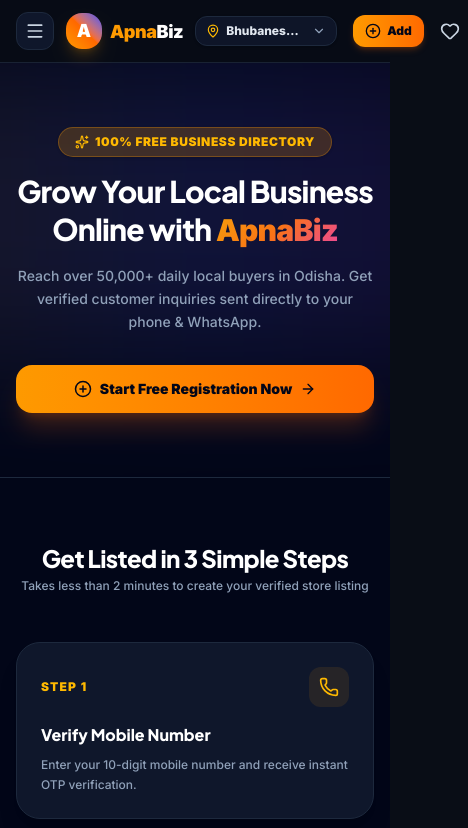
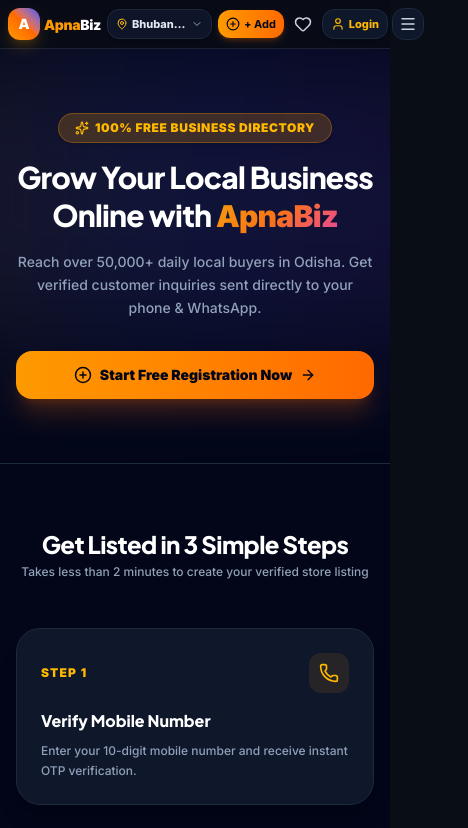
Before and after one commit to nishunisht4997-prog/buuisenessapp, a Next.js app: page /free-listing in a window 390 px wide. Shown: the top 828 px of the page, 468 px wide, since content can reach past the window. Built offline with nearby package versions, Linux system fonts and the light colour scheme.

Commit message:
fix: prominent mobile navbar login button and disabled pinch zoom lock

```diff
--- a/app/components/Navbar.jsx
+++ b/app/components/Navbar.jsx
@@ -15,7 +15,6 @@
   Building2,
   Menu,
   X,
-  Palette,
   Utensils,
   Hotel,
   Sofa,
@@ -24,19 +23,20 @@
   HardHat,
   Dumbbell,
   Package,
-  Home
+  Home,
+  LogIn
 } from "lucide-react";
 import LoginPopup from "./LoginPopup";
 import SavedBusinessesDrawer from "./SavedBusinessesDrawer";
 
 const CITIES = [
-  { name: "Bhubaneswar", state: "Odisha", popular: true },
-  { name: "Cuttack", state: "Odisha", popular: true },
-  { name: "Puri", state: "Odisha", popular: true },
-  { name: "Rourkela", state: "Odisha", popular: true },
-  { name: "Sambalpur", state: "Odisha", popular: false },
-  { name: "Berhampur", state: "Odisha", popular: false },
-  { name: "Balasore", state: "Odisha", popular: false },
+  { name: "Bhubaneswar", short: "BBSR", state: "Odisha", popular: true },
+  { name: "Cuttack", short: "CTC", state: "Odisha", popular: true },
+  { name: "Puri", short: "PURI", state: "Odisha", popular: true },
+  { name: "Rourkela", short: "RKL", state: "Odisha", popular: true },
+  { name: "Sambalpur", short: "SBP", state: "Odisha", popular: false },
+  { name: "Berhampur", short: "BAM", state: "Odisha", popular: false },
+  { name: "Balasore", short: "BLS", state: "Odisha", popular: false },
 ];
 
 const QUICK_NAV_CATEGORIES = [
@@ -76,8 +76,8 @@
 
   return (
     <>
-      {/* 🔹 Top Statistical & Trust Bar */}
-      <div className="bg-slate-950 text-slate-300 text-xs py-1.5 px-4 border-b border-slate-800/80 hidden sm:block">
+      {/* 🔹 Top Statistical & Trust Bar (Desktop only) */}
+      <div className="bg-slate-950 text-slate-300 text-xs py-1.5 px-4 border-b border-slate-800/80 hidden lg:block">
         <div className="max-w-7xl mx-auto flex items-center justify-between">
           <div className="flex items-center gap-6">
             <span className="flex items-center gap-1.5 text-amber-400 font-bold">
@@ -105,51 +105,39 @@
         </div>
       </div>
 
-      {/* 🔹 Glassmorphic Header */}
+      {/* 🔹 Main Glassmorphic Navbar */}
       <header className="w-full glass-nav sticky top-0 z-40 transition-all duration-200">
-        <div className="max-w-7xl mx-auto px-4 sm:px-6 py-3 flex items-center justify-between gap-4">
+        <div className="max-w-7xl mx-auto px-2 sm:px-6 py-2 sm:py-3 flex items-center justify-between gap-1.5 sm:gap-4">
 
-          {/* Glowing Logo & City Selector */}
-          <div className="flex items-center gap-3 sm:gap-6">
-            {/* Mobile Hamburger Menu Toggle */}
-            <button
-              onClick={() => setMobileMenuOpen(!mobileMenuOpen)}
-              className="md:hidden p-2 text-slate-300 hover:text-white rounded-xl bg-slate-900 border border-slate-800"
-              aria-label="Toggle Mobile Menu"
-            >
-              {mobileMenuOpen ? <X size={20} /> : <Menu size={20} />}
-            </button>
-
-            {/* Glow Badge Logo */}
+          {/* LEFT: Logo & City Dropdown */}
+          <div className="flex items-center gap-1.5 sm:gap-3 shrink-0">
+            {/* Logo */}
             <div
               onClick={() => router.push("/")}
-              className="flex items-center gap-2 cursor-pointer group"
+              className="flex items-center gap-1 sm:gap-2 cursor-pointer group shrink-0"
             >
-              <div className="relative">
-                <div className="w-9 h-9 sm:w-10 sm:h-10 rounded-2xl bg-gradient-to-tr from-amber-500 via-orange-500 to-indigo-600 flex items-center justify-center text-white font-black text-lg sm:text-xl shadow-lg shadow-amber-500/20 group-hover:scale-105 transition-transform duration-300">
-                  A
-                </div>
+              <div className="w-8 h-8 sm:w-10 sm:h-10 rounded-xl sm:rounded-2xl bg-gradient-to-tr from-amber-500 via-orange-500 to-indigo-600 flex items-center justify-center text-white font-black text-sm sm:text-xl shadow-lg shadow-amber-500/20 group-hover:scale-105 transition-transform duration-300">
+                A
               </div>
-
-              <h1 className="text-lg sm:text-2xl font-black tracking-tight leading-none whitespace-nowrap">
+              <h1 className="text-sm sm:text-2xl font-black tracking-tight leading-none whitespace-nowrap">
                 <span className="text-amber-500">Apna</span>
                 <span className="text-white">Biz</span>
               </h1>
             </div>
 
             {/* City Dropdown Selector */}
-            <div className="relative" ref={cityDropdownRef}>
+            <div className="relative shrink-0" ref={cityDropdownRef}>
               <button
                 onClick={() => setShowCityDropdown(!showCityDropdown)}
-                className="flex items-center gap-1.5 bg-slate-900/90 hover:bg-slate-800 text-slate-200 text-xs sm:text-sm font-extrabold px-2.5 sm:px-3.5 py-1.5 sm:py-2 rounded-xl border border-slate-800 transition-colors shadow-sm"
+                className="flex items-center gap-1 bg-slate-900/90 hover:bg-slate-800 text-slate-200 text-[11px] sm:text-sm font-extrabold px-2 sm:px-3 py-1.5 sm:py-2 rounded-xl border border-slate-800 transition-colors shadow-sm"
               >
-                <MapPin size={14} className="text-amber-400 shrink-0" />
-                <span className="truncate max-w-[80px] sm:max-w-[130px]">{selectedCity}</span>
-                <ChevronDown size={14} className={`text-slate-400 transition-transform duration-200 ${showCityDropdown ? "rotate-180" : ""}`} />
+                <MapPin size={12} className="text-amber-400 shrink-0" />
+                <span className="truncate max-w-[55px] sm:max-w-[120px]">{selectedCity}</span>
+                <ChevronDown size={12} className={`text-slate-400 transition-transform duration-200 ${showCityDropdown ? "rotate-180" : ""}`} />
               </button>
 
               {showCityDropdown && (
-                <div className="absolute top-full left-0 mt-2 w-56 sm:w-60 bg-slate-900 rounded-2xl shadow-2xl border border-slate-800 p-2.5 z-50 animate-in fade-in slide-in-from-top-2 duration-200 text-white">
+                <div className="absolute top-full left-0 mt-2 w-52 sm:w-60 bg-slate-900 rounded-2xl shadow-2xl border border-slate-800 p-2 sm:p-2.5 z-50 animate-in fade-in slide-in-from-top-2 duration-200 text-white">
                   <div className="text-[10px] font-extrabold text-slate-400 px-3 py-1 uppercase tracking-wider flex items-center justify-between">
                     <span>Select Location</span>
                     <span className="text-emerald-400 font-mono">GPS Active</span>
@@ -187,45 +175,55 @@
             </div>
           </div>
 
-          {/* Right Action Controls */}
-          <div className="flex items-center gap-2 sm:gap-3">
-            {/* Free Listing CTA */}
+          {/* RIGHT: Action Controls (Always Visible on Mobile & Desktop) */}
+          <div className="flex items-center gap-1 sm:gap-2.5 shrink-0">
+            {/* Free Listing CTA Button */}
             <button
               onClick={() => router.push("/free-listing")}
-              className="bg-gradient-to-r from-amber-500 to-orange-500 hover:from-amber-600 hover:to-orange-600 text-slate-950 font-black px-3 sm:px-4 py-2 rounded-xl text-xs sm:text-sm flex items-center gap-1.5 shadow-md shadow-orange-500/20 hover:shadow-lg transition-all duration-200 whitespace-nowrap"
+              className="bg-gradient-to-r from-amber-500 to-orange-500 hover:from-amber-600 hover:to-orange-600 text-slate-950 font-black px-2 sm:px-3.5 py-1.5 sm:py-2 rounded-xl text-[11px] sm:text-xs flex items-center gap-1 shadow-md shadow-orange-500/20 hover:shadow-lg transition-all duration-200 whitespace-nowrap"
             >
-              <PlusCircle size={16} />
-              <span className="hidden xs:inline">Free Listing</span>
-              <span className="xs:hidden">Add</span>
+              <PlusCircle size={14} />
+              <span className="hidden sm:inline">Free Listing</span>
+              <span className="sm:hidden font-bold">+ Add</span>
             </button>
 
-            {/* Bookmark Drawer Trigger */}
+            {/* Saved Bookmarks Button */}
             <button
               onClick={() => setShowBookmarks(true)}
-              className="relative p-2 sm:p-2.5 text-slate-300 hover:text-amber-400 hover:bg-slate-800 rounded-xl transition-colors"
+              className="relative p-1.5 sm:p-2.5 text-slate-300 hover:text-amber-400 hover:bg-slate-800 rounded-xl transition-colors shrink-0"
               aria-label="Saved businesses"
               title="Saved Businesses"
             >
-              <Heart size={20} />
+              <Heart size={18} className="sm:w-5 sm:h-5" />
               {bookmarkCount > 0 && (
-                <span className="absolute -top-1 -right-1 bg-rose-500 text-white text-[10px] font-black w-4 h-4 rounded-full flex items-center justify-center shadow animate-pulse">
+                <span className="absolute -top-1 -right-1 bg-rose-500 text-white text-[9px] font-black w-4 h-4 rounded-full flex items-center justify-center shadow animate-pulse">
                   {bookmarkCount}
                 </span>
               )}
             </button>
 
-            {/* Desktop Login Button */}
+            {/* Login / Sign Up Button (Prominently visible on Mobile too!) */}
             <button
               onClick={() => setShowLogin(true)}
-              className="hidden sm:flex items-center gap-1.5 bg-slate-900 hover:bg-slate-800 border border-slate-800 text-white font-bold px-4 py-2 rounded-xl text-xs sm:text-sm shadow-sm transition-all whitespace-nowrap"
+              className="bg-slate-900 hover:bg-slate-800 border border-slate-800 text-white font-bold px-2 sm:px-3.5 py-1.5 sm:py-2 rounded-xl text-[11px] sm:text-xs flex items-center gap-1 shadow-sm transition-all whitespace-nowrap"
             >
-              <User size={16} className="text-amber-400" />
-              <span>Login / Sign Up</span>
+              <User size={14} className="text-amber-400 shrink-0" />
+              <span className="hidden sm:inline">Login / Sign Up</span>
+              <span className="sm:hidden font-extrabold text-amber-400">Login</span>
+            </button>
+
+            {/* Mobile Menu Hamburger Toggle */}
+            <button
+              onClick={() => setMobileMenuOpen(!mobileMenuOpen)}
+              className="lg:hidden p-1.5 sm:p-2 text-slate-300 hover:text-white rounded-xl bg-slate-900 border border-slate-800 shrink-0"
+              aria-label="Toggle Navigation Menu"
+            >
+              {mobileMenuOpen ? <X size={18} /> : <Menu size={18} />}
             </button>
           </div>
         </div>
 
-        {/* 🔹 Quick Category Nav Strip */}
+        {/* 🔹 Quick Category Nav Strip (Tablet/Desktop) */}
         <div className="bg-slate-950/80 border-t border-slate-800/80 px-4 sm:px-6 py-2 overflow-x-auto no-scrollbar hidden md:block">
           <div className="max-w-7xl mx-auto flex items-center gap-2.5">
             <span className="text-[11px] font-extrabold text-slate-500 uppercase tracking-wider shrink-0 mr-1">
@@ -250,7 +248,7 @@
 
       {/* 🔹 MOBILE SLIDE-OVER DRAWER MENU */}
       {mobileMenuOpen && (
-        <div className="fixed inset-0 z-50 md:hidden animate-in fade-in duration-200">
+        <div className="fixed inset-0 z-50 lg:hidden animate-in fade-in duration-200">
           <div
             className="absolute inset-0 bg-slate-950/80 backdrop-blur-md"
             onClick={() => setMobileMenuOpen(false)}
@@ -340,7 +338,7 @@
                 onClick={() => { setShowLogin(true); setMobileMenuOpen(false); }}
                 className="w-full bg-slate-800 hover:bg-slate-700 text-white font-bold py-2.5 rounded-xl text-xs flex items-center justify-center gap-2"
               >
-                <User size={16} className="text-amber-400" />
+                <LogIn size={16} className="text-amber-400" />
                 <span>Login / Sign Up</span>
               </button>
             </div>
--- a/app/globals.css
+++ b/app/globals.css
@@ -69,6 +69,12 @@
   font-family: var(--font-body);
 }
 
+html, body {
+  touch-action: manipulation;
+  overscroll-behavior-x: none;
+  -webkit-text-size-adjust: 100%;
+}
+
 h1, h2, h3, h4, h5, h6 {
   font-family: var(--font-heading);
 }
@@ -84,7 +90,7 @@
 
 /* Glassmorphism Utilities */
 .glass-nav {
-  background: rgba(9, 13, 22, 0.85);
+  background: rgba(9, 13, 22, 0.9);
   backdrop-filter: blur(16px);
   -webkit-backdrop-filter: blur(16px);
   border-bottom: 1px solid var(--border-color);
--- a/app/layout.jsx
+++ b/app/layout.jsx
@@ -6,10 +6,20 @@
   description: "Find 4.9 Cr+ verified local businesses, restaurants, hotels, doctors, and services in Odisha & India with instant WhatsApp quotes.",
 };
 
+export const viewport = {
+  width: "device-width",
+  initialScale: 1,
+  maximumScale: 1,
+  userScalable: false,
+};
+
 export default function RootLayout({ children }) {
   return (
     <html lang="en" data-theme="dark">
-      <body className="antialiased selection:bg-amber-500 selection:text-slate-950">
+      <head>
+        <meta name="viewport" content="width=device-width, initial-scale=1, maximum-scale=1, user-scalable=no" />
+      </head>
+      <body className="antialiased selection:bg-amber-500 selection:text-slate-950 touch-manipulation overscroll-none overflow-x-hidden">
         <ThemeProvider>{children}</ThemeProvider>
       </body>
     </html>
```
